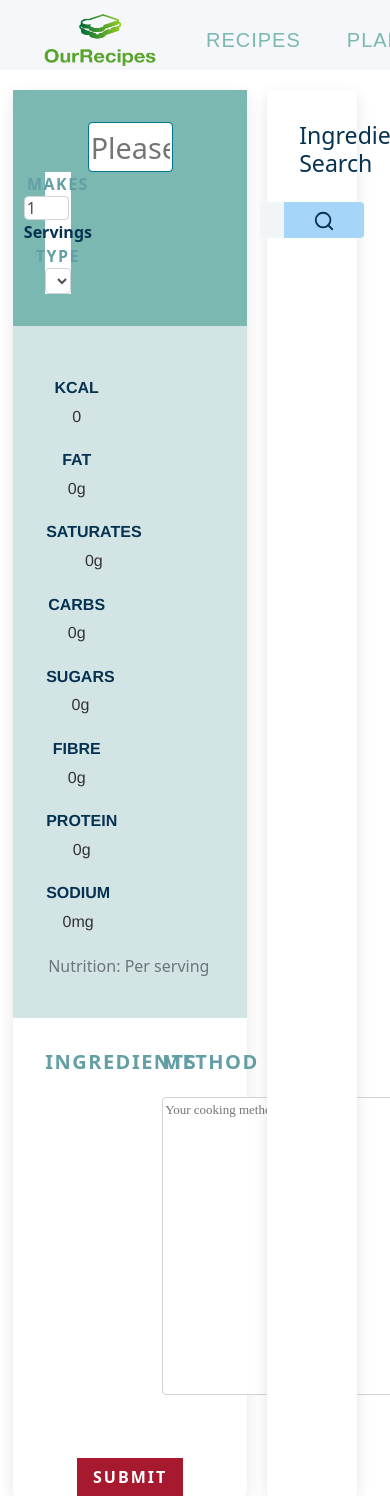
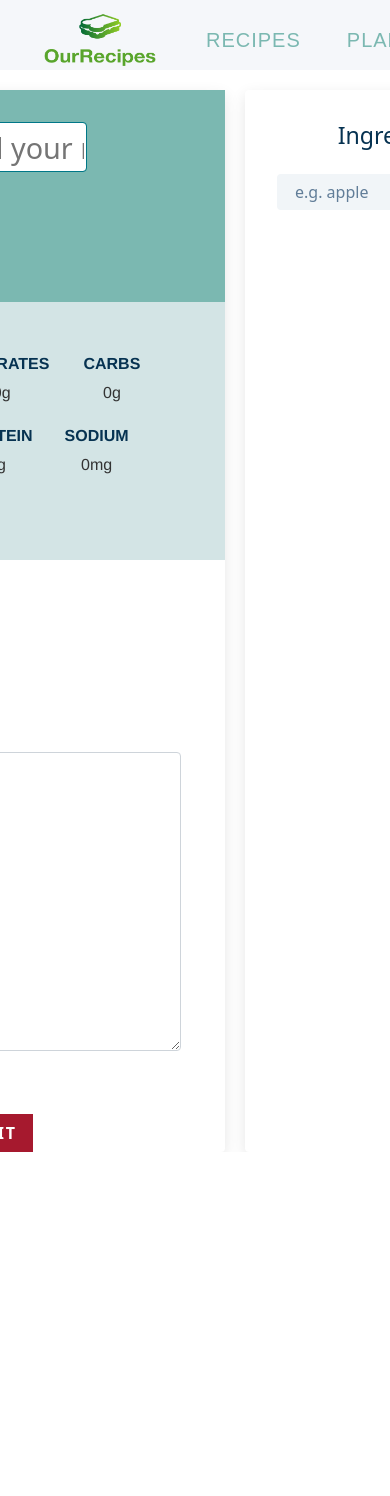
Before and after one commit to vnminh0204/ourRecipes, a React (Create React App) app in the folder src/react_client/: page /recipes/new in a window 390 px wide. Shown: the top 1496 px of the page. After the commit the page ends 1152 px from the top, so only its background shows below. Built offline with nearby package versions, Linux system fonts and the light colour scheme.

Commit message:
fix css responsive

```diff
--- a/src/react_client/src/components/all-recipes/recipes.jsx
+++ b/src/react_client/src/components/all-recipes/recipes.jsx
@@ -270,7 +270,7 @@ const Recipes = ({ toast }) => {
           <div className="pagination">
             <div
               className="page"
-              onClick={() => setPageNr((prev) => Math.max(0, prev - 1))}
+                onClick={() => setPageNr((prev) => Math.max(0, prev - 1))}
             >
               <ArrowBackIosIcon />
             </div>
--- a/src/react_client/src/components/all-recipes/recipes.scss
+++ b/src/react_client/src/components/all-recipes/recipes.scss
@@ -54,6 +54,7 @@
   }
 
   .right {
+    min-width: 500px;
     flex: 7;
     //
     //.coverImg {
--- a/src/react_client/src/components/meal-planner/day-plan/dayPlan.scss
+++ b/src/react_client/src/components/meal-planner/day-plan/dayPlan.scss
@@ -1,9 +1,11 @@
 
 .day-plan-content {
   display: flex;
+  width: 60%;
 
   .day-plan-meal {
-    min-width: 700px;
-    margin-right: 100px;
+    min-width: 500px;
+
+    margin-right: 70px;
   }
 }
--- a/src/react_client/src/components/meal-planner/macro-calculator/macroCal.scss
+++ b/src/react_client/src/components/meal-planner/macro-calculator/macroCal.scss
@@ -15,14 +15,14 @@
 .flippable-card-container {
   /* === Sizing === */
   height: 700px;
-  width: 450px;
+  width: 402px;
   perspective: 1000px;
 }
 
 .cal-container {
   display: flex;
   justify-content: center;
-  margin-bottom: 70px;
+  margin-bottom: 10px;
 }
 
 .calulator-heading {
--- a/src/react_client/src/components/meal-planner/meal-search/mealsSearch.jsx
+++ b/src/react_client/src/components/meal-planner/meal-search/mealsSearch.jsx
@@ -1,5 +1,6 @@
 import React, {useState} from "react";
 import MealsSearchList from "./mealsSearchList";
+import {FiSearch} from "react-icons/fi";
 import "./search.scss";
 import config from "../../../config.json";
 
@@ -89,7 +90,7 @@ const MealsSearch = ({addItem, toast}) => {
                         })}
                     </select>
                     <button type="submit" className="submit-btn format-right-btn">
-                        Search
+                        <FiSearch size={22}></FiSearch>
                     </button>
                 </div>
             </form>
--- a/src/react_client/src/components/meal-planner/meal-search/search.scss
+++ b/src/react_client/src/components/meal-planner/meal-search/search.scss
@@ -1,6 +1,7 @@
 .section-meal-search {
   margin-top: 40px;
   height: 700px;
+  width: 402px;
 }
 
 .search-title {
@@ -8,6 +9,7 @@
 }
 
 .section-ingredient-search {
+  min-width: 390px;
 }
 
 .ingredient-container {
@@ -70,6 +72,7 @@
 .ingredient-search-form-control {
   display: flex;
   justify-content: center;
+  width: auto;
 }
 
 .ingredient {
--- a/src/react_client/src/components/meal-planner/mealPlanner.scss
+++ b/src/react_client/src/components/meal-planner/mealPlanner.scss
@@ -3,7 +3,7 @@
   justify-content: center;
 
   .planner-container {
-
+    min-width: 1000px;
     max-width: 75vw;
     background: var(--clr-white);
     border-radius: var(--radius);
@@ -34,6 +34,7 @@
 
       .planner-tools {
         max-width: 850px;
+        width: 40%;
         background: var(--clr-white);
         border-radius: var(--radius);
         box-shadow: var(--light-shadow);
--- a/src/react_client/src/components/recipe-form/recipeForm.scss
+++ b/src/react_client/src/components/recipe-form/recipeForm.scss
@@ -20,6 +20,7 @@
   margin-right: 20px;
   min-height: 85vh;
   max-width: 60vw;
+  min-width: 490px;
   flex: 1 0;
 
   .nutrition-row {
@@ -38,10 +39,12 @@
     /* background-color: #f0f0f0; */
     margin-bottom: 25px;
     display: flex;
+    flex-wrap: wrap;
 
     .sub-container {
       width: 50%;
       max-width: 50%;
+      min-width: 450px;
       flex-wrap: wrap;
     }
   }
--- a/src/react_client/src/components/recipe-form/search/ingredientsSearch.jsx
+++ b/src/react_client/src/components/recipe-form/search/ingredientsSearch.jsx
@@ -63,7 +63,7 @@ const IngredientsSearch = ({addItem, toast}) => {
                 <div className="ingredient-search-form-control">
                     <input
                         type="text"
-                        className="ingredient w-50"
+                        className="ingredient"
                         placeholder="e.g. apple"
                         value={name}
                         onChange={(e) => setName(e.target.value)}
--- a/src/react_client/src/components/recipe-form/search/search.css
+++ b/src/react_client/src/components/recipe-form/search/search.css
@@ -42,20 +42,21 @@
 }
 
 .ingredient-search-form-control {
+    width: 95%;
     display: flex;
     justify-content: center;
 }
 
 .ingredient {
-    padding: 0.25rem;
     padding-left: 1rem;
     background: var(--clr-grey-10);
     border-top-left-radius: var(--radius);
     border-bottom-left-radius: var(--radius);
     border-color: transparent;
     font-size: 1rem;
-    flex: 1 0 auto;
+    flex: 2 0 auto;
     color: var(--clr-grey-5);
+    width: 110px !important;
 }
 
 .ingredient::placeholder {
--- a/src/react_client/src/components/recipe-form/title/title.scss
+++ b/src/react_client/src/components/recipe-form/title/title.scss
@@ -16,6 +16,7 @@
 }
 
 .meal-info-box {
+  min-width: 120px;
   width: 15%;
   background-color: white;
 
```
